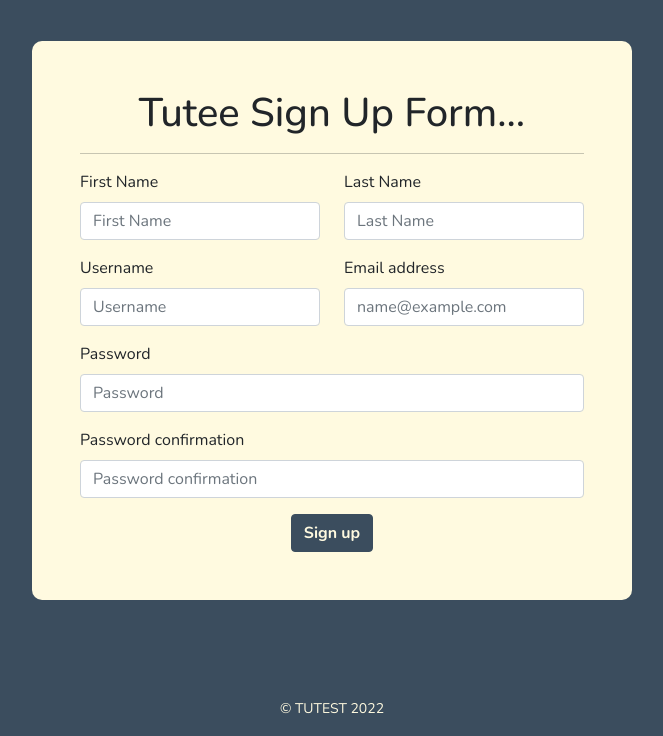
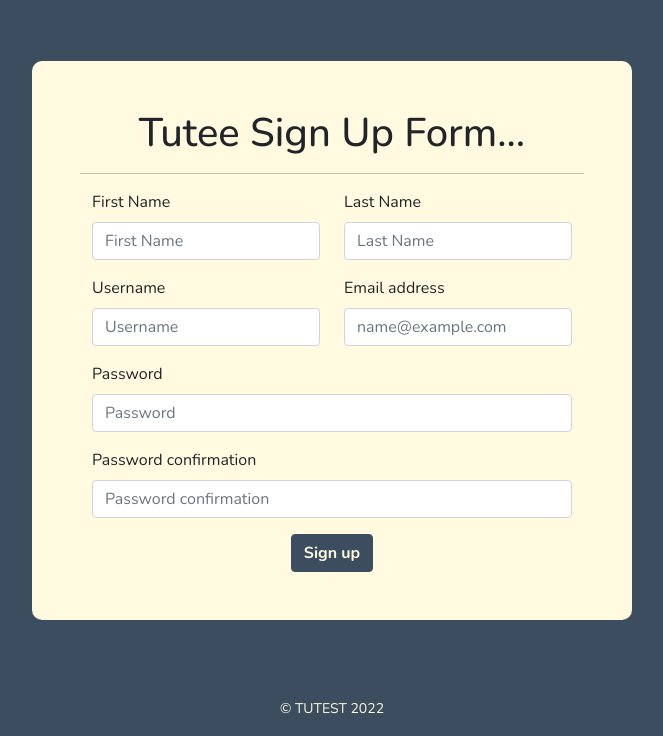
Before and after one commit to GcvKishore/TMS, a Django app: page /account/sign-up/tutee/ in a window 1280 px wide. Shown: the part 83-819 px from the top of the page, without its empty margins (308-971 px from the left). Run offline with Django 4.2, Linux system fonts and the light colour scheme.

Commit message:
Update Sign Up Page
Removed unwanted tags and aligned the content to center

```diff
--- a/templates/accounts/tutee-sign-up.html
+++ b/templates/accounts/tutee-sign-up.html
@@ -10,12 +10,13 @@
             background-color: #3B4D5E;
         }
 
-        .sign-up-page {
-            height: 80vh;
+
+        .sign-up-box {
+            min-height: 85vh;
         }
 
         .sign-up-form_area {
-            height: auto;
+            height: 100%;
             width: 600px;
             background-color: #FFFAE0;
             border-radius: 10px;
@@ -43,16 +44,14 @@
 {% endblock %}
 
 {% block body %}
-    <form action="{% url 'account:sign-up-as-tutee' %}" method="post">
-        {% csrf_token %}
-        <div class="row justify-content-center align-content-center sign-up-page">
+    <div class="row sign-up-box justify-content-center align-items-center">
         <div class="col-lg-6 sign-up-form_area p-5">
             <h1 class="text-center">Tutee Sign Up Form...</h1>
             <hr>
             <small class="errors-message">{{ error_message }}</small>
-                <form action="{% url 'account:sign-up-as-tutee' %}">
+            <form action="{% url 'account:sign-up-as-tutee' %}" method="post">
                 {% csrf_token %}
-                    <div class="row">
+                <div class="row mx-0">
                     <div class="mb-3 col-6">
                         <label for="exampleFormControlInput1" class="form-label">First Name</label>
                         <input type="text" class="form-control" maxlength="30" required
@@ -66,7 +65,7 @@
                                placeholder="Last Name" name="last_name" value="{{ last_name }}">
                     </div>
                 </div>
-                    <div class=" row">
+                <div class="row mx-0">
                     <div class="mb-3 col-6">
                         <label for="exampleFormControlInput3" class="form-label">Username</label>
                         <input type="text" class="form-control" maxlength="30" required
@@ -81,26 +80,28 @@
                         <small class="errors-message">{{ email_error }}</small>
                     </div>
                 </div>
-
-                    <div class="mb-3">
+                <div class="row mx-0">
+                    <div class="mb-3 col">
                         <label for="exampleFormControlInput5" class="form-label">Password</label>
                         <input type="password" class="form-control" id="exampleFormControlInput5"
                                placeholder="Password" name="password1" autocomplete="new-password">
                         <small class="errors-message">{{ password1_error }}</small>
                     </div>
-                    <div class="mb-3">
+
+                </div>
+                <div class="row mx-0">
+                    <div class="mb-3 col">
                         <label for="exampleFormControlInput6" class="form-label">Password confirmation</label>
                         <input type="password" class="form-control" id="exampleFormControlInput6"
                                placeholder="Password confirmation" name="password2" autocomplete="new-password">
                         <small class="errors-message">{{ password2_error }}</small>
                     </div>
 
+                </div>
                 <div class="text-center">
                     <button type="submit" class="btn btn-primary">Sign up</button>
                 </div>
             </form>
         </div>
-
     </div>
-    </form>
 {% endblock %}
```
Also changed, not shown: templates/accounts/instructor-sign-up.html (+14 -14 lines). Lines whose indentation alone changed are shown as unchanged.
